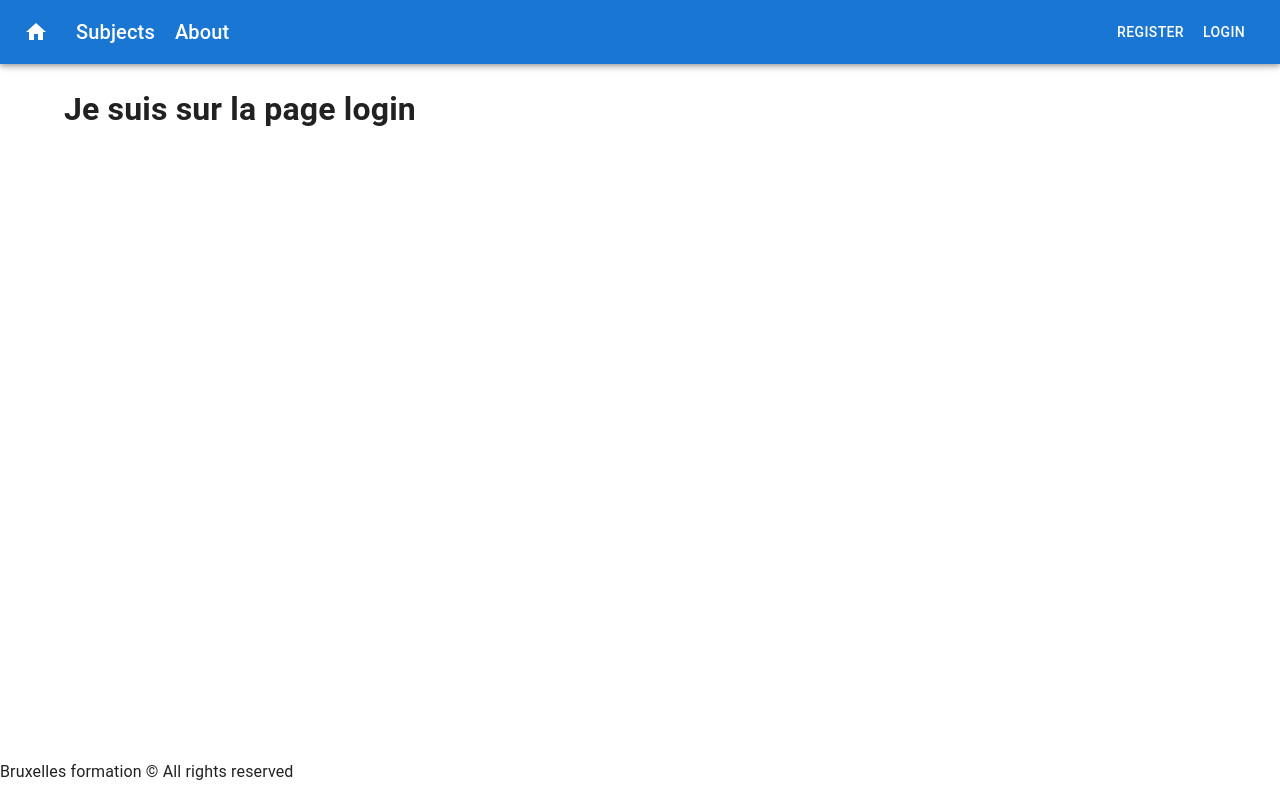
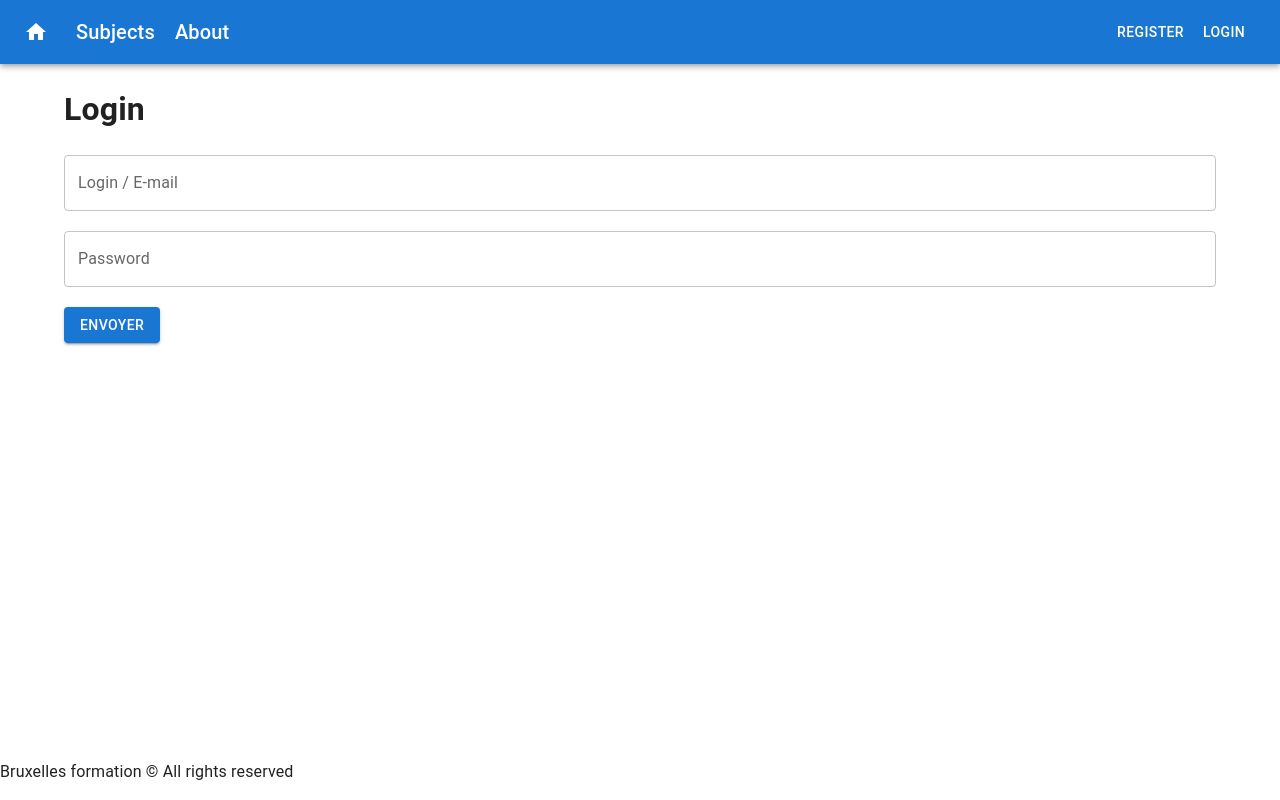
Before and after one commit to Formation-JS/Exo-React-Recap-01-Forum, a React (Create React App) app: page /login in a window 1280 px wide. Built offline with nearby package versions, Linux system fonts and the light colour scheme.

Commit message:
login Page

```diff
--- a/package.json
+++ b/package.json
@@ -5,6 +5,7 @@
   "dependencies": {
     "@emotion/react": "^11.9.0",
     "@emotion/styled": "^11.8.1",
+    "@hookform/resolvers": "^2.8.8",
     "@mui/icons-material": "^5.6.2",
     "@mui/material": "^5.6.3",
     "@reduxjs/toolkit": "^1.8.1",
@@ -19,7 +20,8 @@
     "react-router-dom": "^6.3.0",
     "react-scripts": "5.0.1",
     "redux": "^4.2.0",
-    "web-vitals": "^2.1.4"
+    "web-vitals": "^2.1.4",
+    "yup": "^0.32.11"
   },
   "scripts": {
     "start": "react-scripts start",
--- a/src/pages/login/index.jsx
+++ b/src/pages/login/index.jsx
@@ -1,6 +1,77 @@
+import { Box, Button, TextField } from '@mui/material';
+import { Controller, useForm } from 'react-hook-form';
+import { yupResolver } from '@hookform/resolvers/yup';
+import * as yup from "yup";
+
+const loginSchema = yup.object({
+    login: yup.string().required(),
+    password: yup.string().required(),
+}).required();
+
+
 const LoginPage = () => {
+    const { control, handleSubmit, formState: { errors } } = useForm({
+        defaultValues: {
+            login: '',
+            password: ''
+        },
+        resolver: yupResolver(loginSchema),
+        reValidateMode: 'onSubmit'
+    });
+
+    const onSubmit = (data) => {
+        //TODO Ajax request !
+        alert(JSON.stringify(data));
+    };
+
+
+
     return (
-        <h1>Je suis sur la page login</h1>
+        <>
+            <h1>Login</h1>
+            <form onSubmit={handleSubmit(onSubmit)} >
+                <Box gap='20px' display="flex" flexDirection='column'  >
+                    <Controller
+                        render={({ field }) =>
+                            <TextField
+                                error={errors.login}
+                                fullWidth
+                                label='Login / E-mail'
+                                {...field}
+                            />
+                        }
+                        name="login"
+                        control={control}
+                        defaultValue=""
+
+                    />
+
+                    <Controller
+                        render={({ field }) =>
+                            <TextField
+                                error={errors.password}
+                                fullWidth
+                                label='Password'
+                                type="password"
+                                {...field} />
+                        }
+                        name="password"
+                        control={control}
+                        defaultValue=""
+
+
+                    />
+
+                    <Box alignSelf='flex-start'>
+                        <Button variant="contained" type='submit' >Envoyer</Button>
+                    </Box>
+                </Box>
+
+
+
+            </form>
+        </>
+
     );
 };
 
```
Also changed, not shown: 1 other file (tests, documents, lock files or other folders).
